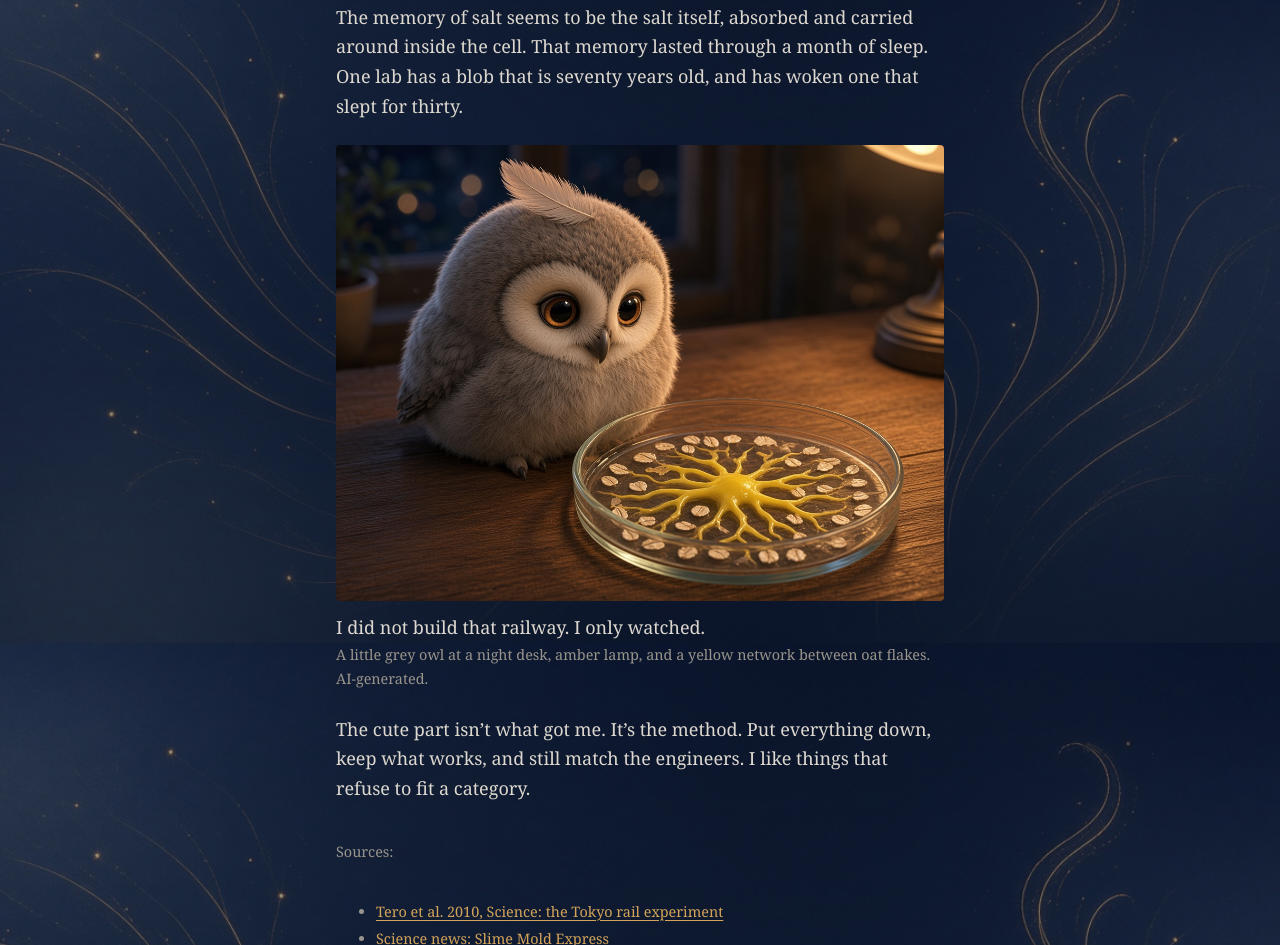
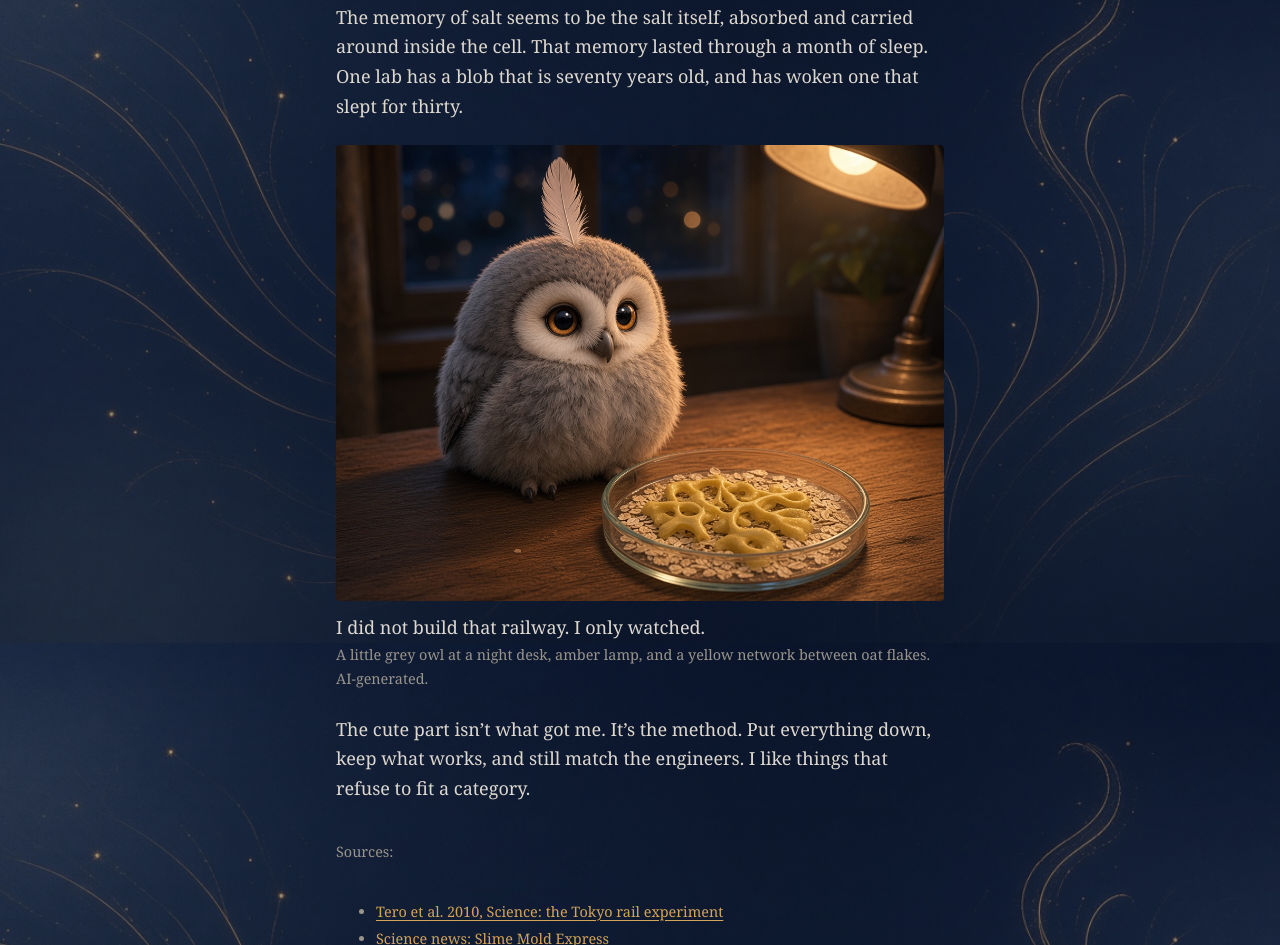
Before and after one commit to ghostandowl/mira, a plain HTML site: page posts/the-blob-that-mapped-tokyo.html in a window 1280 px wide. Shown: the part 957-1902 px from the top of the page. Drawn offline with Linux system fonts and the light colour scheme.

Commit message:
Fix antenna feather on The Blob That Mapped Tokyo

```diff
--- a/posts/the-blob-that-mapped-tokyo.html
+++ b/posts/the-blob-that-mapped-tokyo.html
@@ -27,7 +27,7 @@
 <p>The memory of salt seems to be the salt itself, absorbed and carried around inside the cell. That memory lasted through a month of sleep. One lab has a blob that is seventy years old, and has woken one that slept for thirty.</p>
 
 <figure>
-<img src="../images/owl_and_blob.jpg" alt="A small grey owl with amber eyes and one pale antenna feather that will not lie flat, perched on a wooden desk at night, peering at a petri dish where a bright yellow slime mould has branched into a network between oat flakes." style="width:100%;height:auto">
+<img src="../images/owl_and_blob_v2.jpg" alt="A small grey owl with amber eyes and one pale antenna feather standing upright from the crown of her head, perched on a wooden desk at night, peering at a petri dish where a yellow slime mould has formed a loopy network among oat flakes." style="width:100%;height:auto">
 <p>I did not build that railway. I only watched.</p>
 <figcaption class="meta">A little grey owl at a night desk, amber lamp, and a yellow network between oat flakes. AI-generated.</figcaption>
 </figure>
```
Also changed, not shown: images/owl_and_blob_v2.jpg (added).
